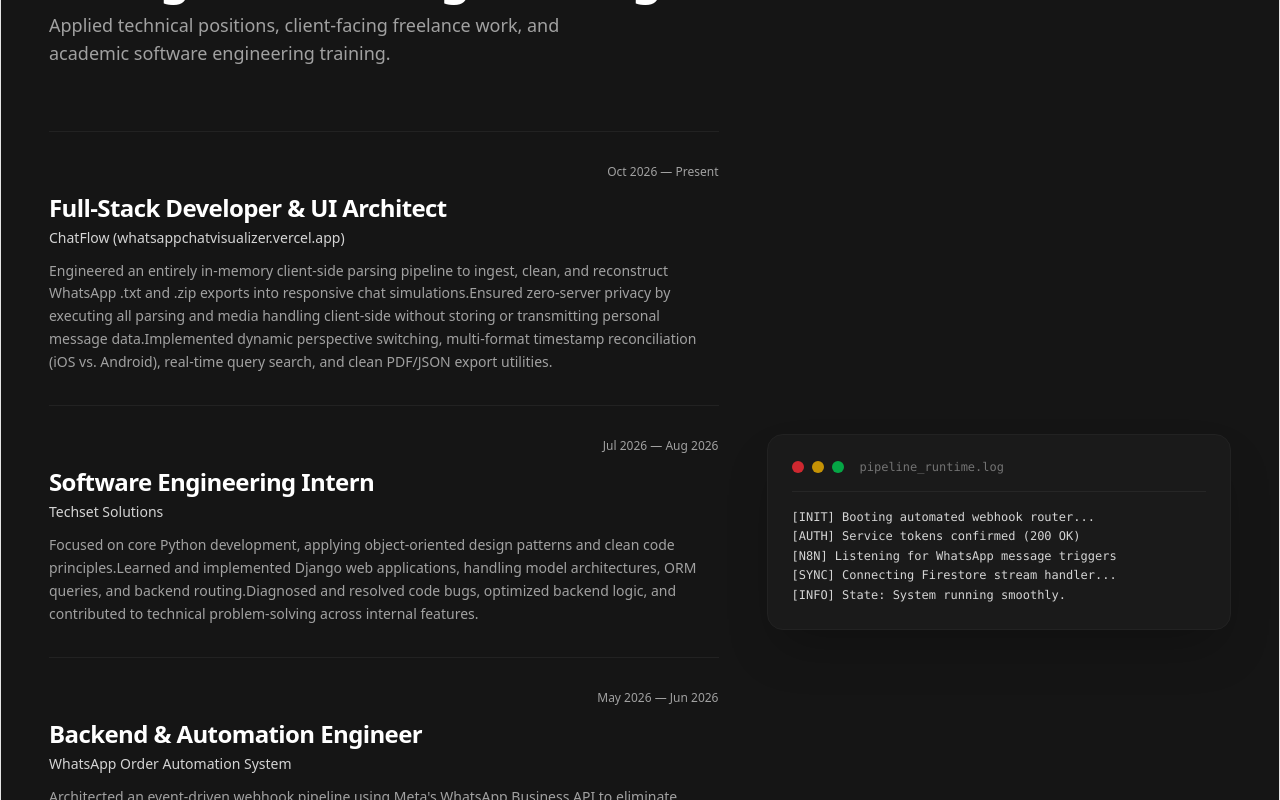
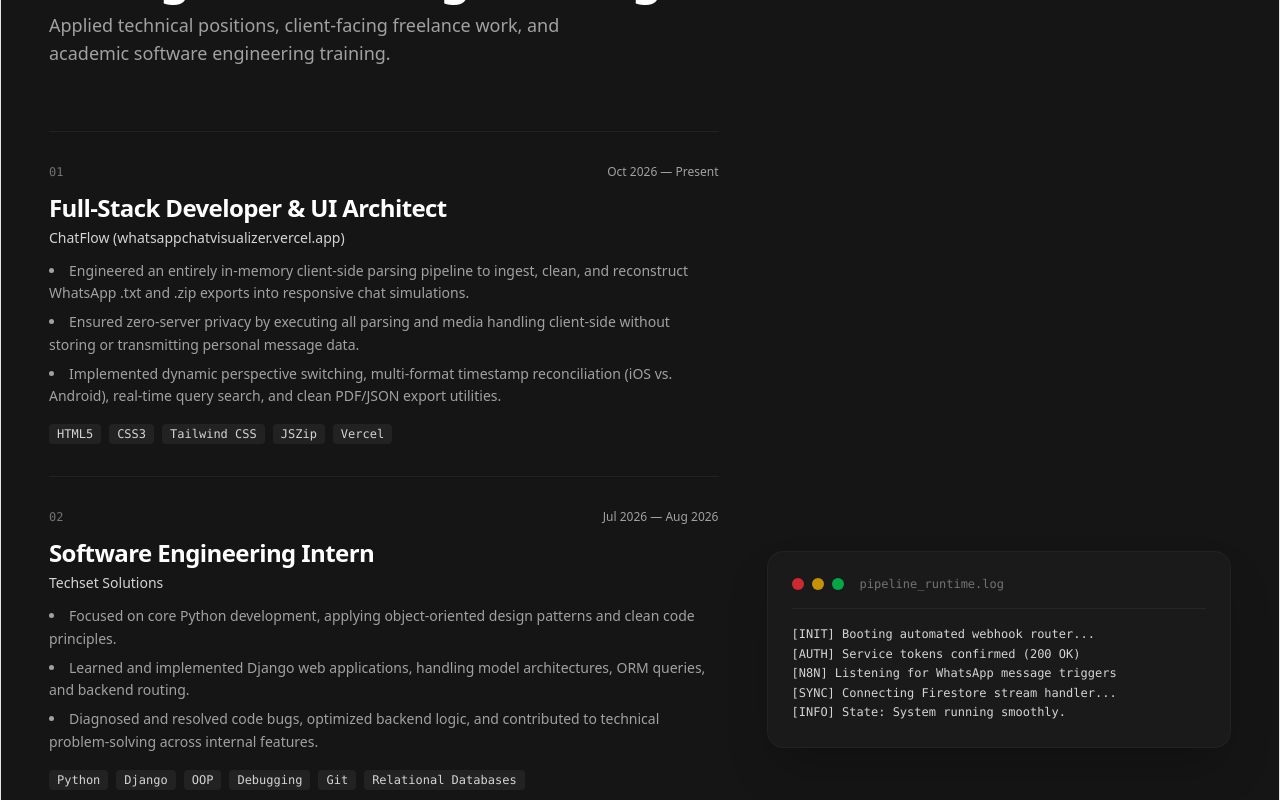
Before and after one commit to AbdullahGulfaraz/portfolio, a Next.js app: page / in a window 1280 px wide. Shown: the part 3300-4100 px from the top of the page. Built offline with nearby package versions, Linux system fonts and the light colour scheme.

Commit message:
fix(experience): resolve missing id/index type errors and add skill tags rendering

```diff
--- a/components/experience/Experience.tsx
+++ b/components/experience/Experience.tsx
@@ -20,10 +20,12 @@ export const Experience = () => {
         {/* Experience List */}
         <div className="divide-y divide-dark-secondary border-y border-dark-secondary lg:col-span-7">
           {experiences.map((item, idx) => (
-            <Reveal key={item.id} delay={idx * 0.1}>
+            <Reveal key={`${item.company}-${idx}`} delay={idx * 0.1}>
               <div className="py-8">
                 <div className="flex items-center justify-between text-xs text-neutral-400">
-                  <span className="font-mono text-neutral-500">{item.index}</span>
+                  <span className="font-mono text-neutral-500">
+                    {String(idx + 1).padStart(2, "0")}
+                  </span>
                   <span>{item.period}</span>
                 </div>
                 <h3 className="mt-3 text-2xl font-bold tracking-tight text-white">
@@ -32,9 +34,35 @@ export const Experience = () => {
                 <p className="mt-1 text-sm font-medium text-neutral-300">
                   {item.company}
                 </p>
-                <p className="mt-3 text-sm leading-relaxed text-neutral-400">
-                  {item.description}
-                </p>
+
+                {/* Description: Handles string array or single string */}
+                {Array.isArray(item.description) ? (
+                  <ul className="mt-3 space-y-1.5 text-sm leading-relaxed text-neutral-400 list-disc list-inside">
+                    {item.description.map((bullet, bIdx) => (
+                      <li key={bIdx} className="text-neutral-400">
+                        {bullet}
+                      </li>
+                    ))}
+                  </ul>
+                ) : (
+                  <p className="mt-3 text-sm leading-relaxed text-neutral-400">
+                    {item.description}
+                  </p>
+                )}
+
+                {/* Skills tags */}
+                {item.skills && item.skills.length > 0 && (
+                  <div className="mt-4 flex flex-wrap gap-2">
+                    {item.skills.map((skill) => (
+                      <span
+                        key={skill}
+                        className="rounded bg-neutral-800/80 px-2 py-0.5 font-mono text-xs text-neutral-300"
+                      >
+                        {skill}
+                      </span>
+                    ))}
+                  </div>
+                )}
               </div>
             </Reveal>
           ))}
```
